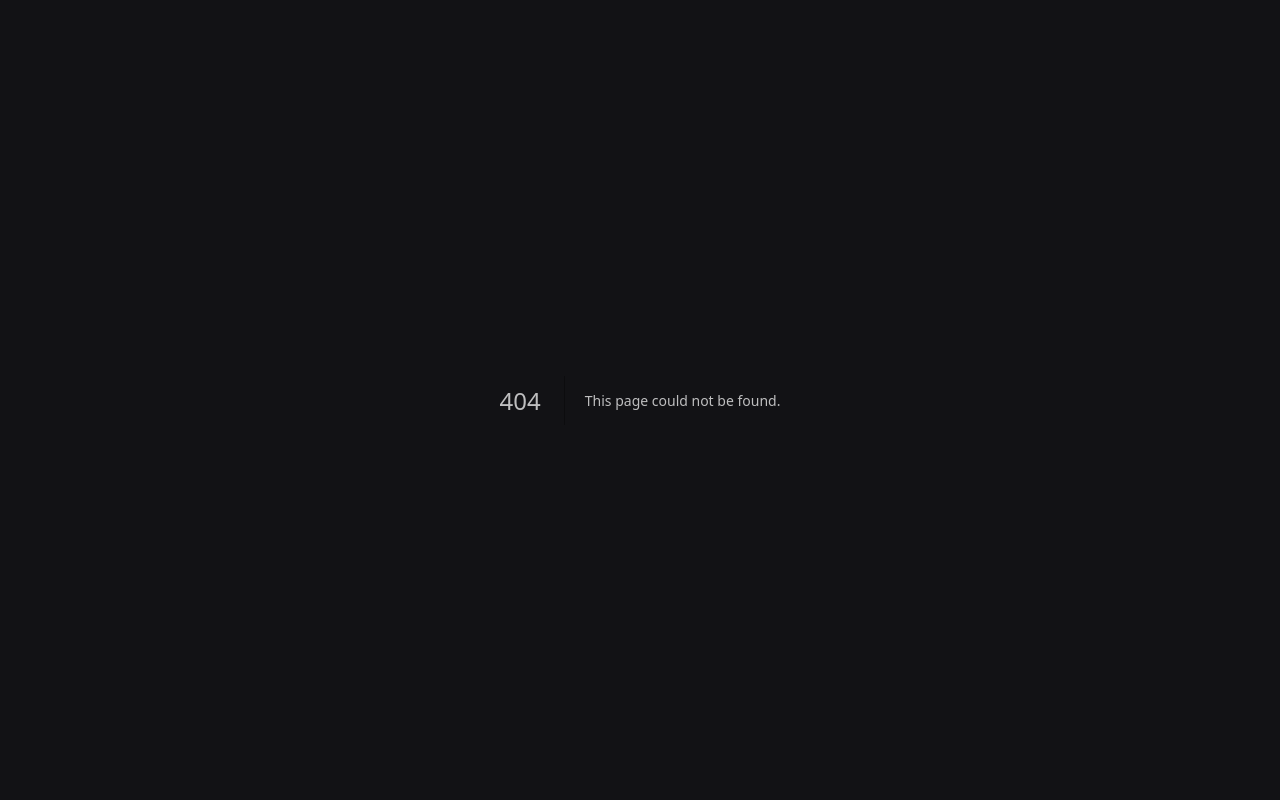
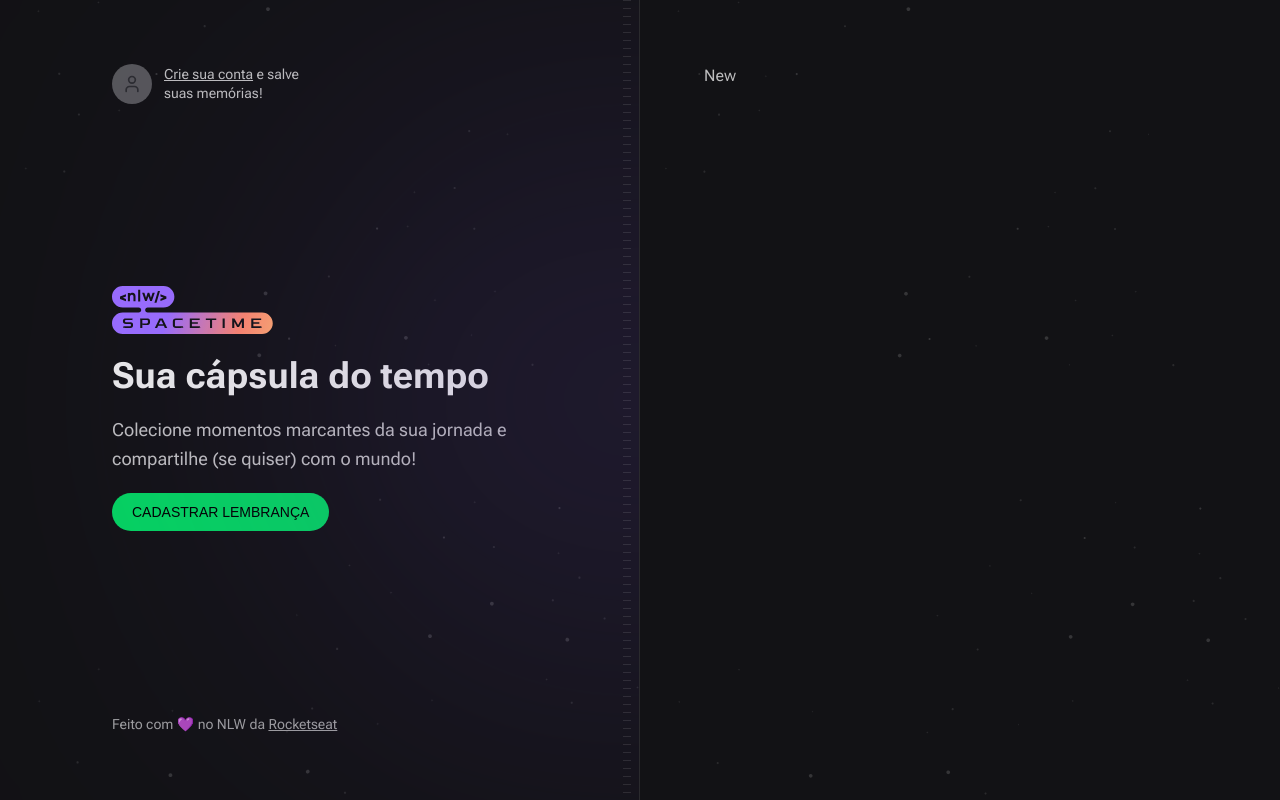
Before and after one commit to rogeriocassares/rocketseat-nlw-12-spacetime-web, a Next.js app: page /memories/new in a window 1280 px wide. Before the commit this address had no page. Built offline with nearby package versions, Linux system fonts and the light colour scheme; no server answers; a web font is replaced by a local one.

Commit message:
stage 4 web

```diff
--- a/src/app/api/auth/callback/route.ts
+++ b/src/app/api/auth/callback/route.ts
@@ -8,6 +8,8 @@ export async function GET(request: NextRequest) {
   const registerResponse = await api.post('/register', {
     code,
   })
+
+  console.error(registerResponse.request)
 
   const { token } = registerResponse.data
 
--- a/src/app/layout.tsx
+++ b/src/app/layout.tsx
@@ -4,6 +4,12 @@ import {
   Roboto_Flex as Roboto,
   Bai_Jamjuree as BaiJamjuree,
 } from 'next/font/google'
+import { EmptyMemories } from '@/components/EmptyMemories'
+import { Hero } from '@/components/Hero'
+import { Profile } from '@/components/Profile'
+import { SignIn } from '@/components/SignIn'
+import { Copyright } from '@/components/Copyright'
+import { cookies } from 'next/headers'
 
 const roboto = Roboto({ subsets: ['latin'], variable: '--font-roboto' })
 const baiJamjuree = BaiJamjuree({
@@ -19,12 +25,33 @@ export const metadata = {
 }
 
 export default function RootLayout({ children }: { children: ReactNode }) {
+  const isAuthenticated = cookies().has('token')
+
   return (
     <html lang="en">
       <body
         className={`${roboto.variable} ${baiJamjuree.variable} bg-gray-900 font-sans text-gray-100`}
       >
-        {children}
+        <main className="grid min-h-screen grid-cols-2">
+          {/* Left */}
+          <div className="relative flex flex-col items-start justify-between overflow-hidden border-r border-white/10 bg-[url(../assets/bg-stars.svg)] bg-cover px-28 py-16 ">
+            {/* Blur */}
+            <div className="absolute right-0 top-1/2 h-[288px] w-[562px] -translate-y-1/2 translate-x-1/2 rounded-full bg-purple-700 opacity-50 blur-full" />
+            {/* Stripes */}
+            <div className="absolute bottom-0 right-2 top-0 w-2 bg-stripes" />
+
+            {isAuthenticated ? <Profile /> : <SignIn />}
+            <Hero />
+            <Copyright />
+          </div>
+
+          {/* Right */}
+          <div className="flex flex-col bg-[url(../assets/bg-stars.svg)] bg-cover p-16">
+            {/* flex-1 is the same of h-fll here */}
+
+            {children}
+          </div>
+        </main>
       </body>
     </html>
   )
--- /dev/null
+++ b/src/app/memories/new/page.tsx
@@ -0,0 +1,3 @@
+export default function NewMemory() {
+  return <h1>New</h1>
+}
--- a/src/app/page.tsx
+++ b/src/app/page.tsx
@@ -1,35 +1,7 @@
-import { cookies } from 'next/headers'
-
-import { Copyright } from '@/components/Copyright'
 import { EmptyMemories } from '@/components/EmptyMemories'
-import { Hero } from '@/components/Hero'
-import { SignIn } from '@/components/SignIn'
-import { Profile } from '../components/Profile'
 
 export default function Home() {
-  const isAuthenticated = cookies().has('token')
-
   // h-screen -> Fills the Screen or
   // min-h-screen -> Fills the Screen
-  return (
-    <main className="grid min-h-screen grid-cols-2">
-      {/* Left */}
-      <div className="relative flex flex-col items-start justify-between overflow-hidden border-r border-white/10 bg-[url(../assets/bg-stars.svg)] bg-cover px-28 py-16 ">
-        {/* Blur */}
-        <div className="absolute right-0 top-1/2 h-[288px] w-[562px] -translate-y-1/2 translate-x-1/2 rounded-full bg-purple-700 opacity-50 blur-full" />
-        {/* Stripes */}
-        <div className="absolute bottom-0 right-2 top-0 w-2 bg-stripes" />
-
-        {isAuthenticated ? <Profile /> : <SignIn />}
-        <Hero />
-        <Copyright />
-      </div>
-
-      {/* Right */}
-      <div className="flex flex-col bg-[url(../assets/bg-stars.svg)] bg-cover p-16">
-        {/* flex-1 is the same of h-fll here */}
-        <EmptyMemories />
-      </div>
-    </main>
-  )
+  return <EmptyMemories />
 }
--- a/src/lib/api.ts
+++ b/src/lib/api.ts
@@ -1,5 +1,5 @@
 import axios from 'axios'
 
 export const api = axios.create({
-  baseURL: 'http://localhost:3333',
+  baseURL: 'http://127.0.0.1:3333',
 })
```
Also changed, not shown: 2 other files (tests, documents, lock files or other folders).
